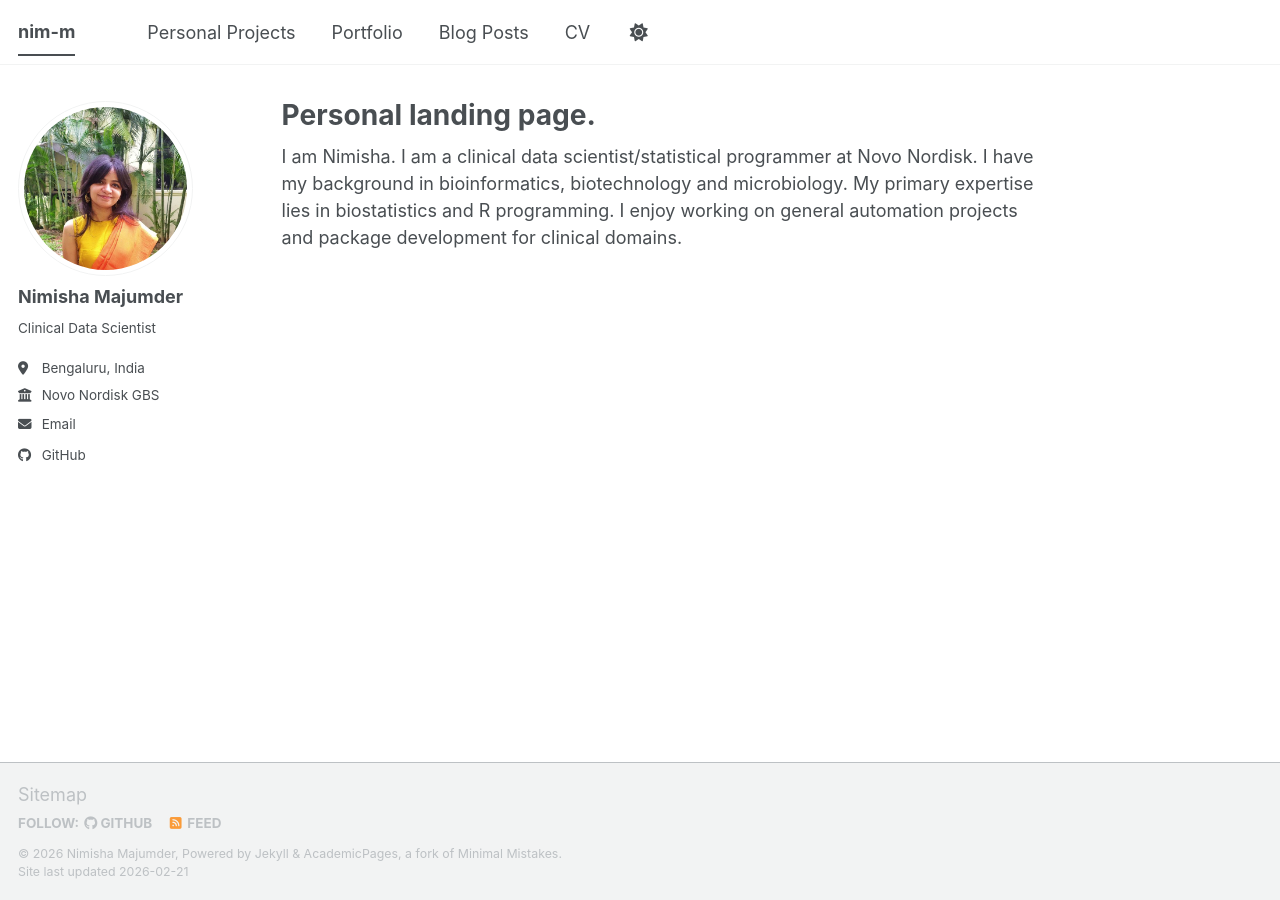
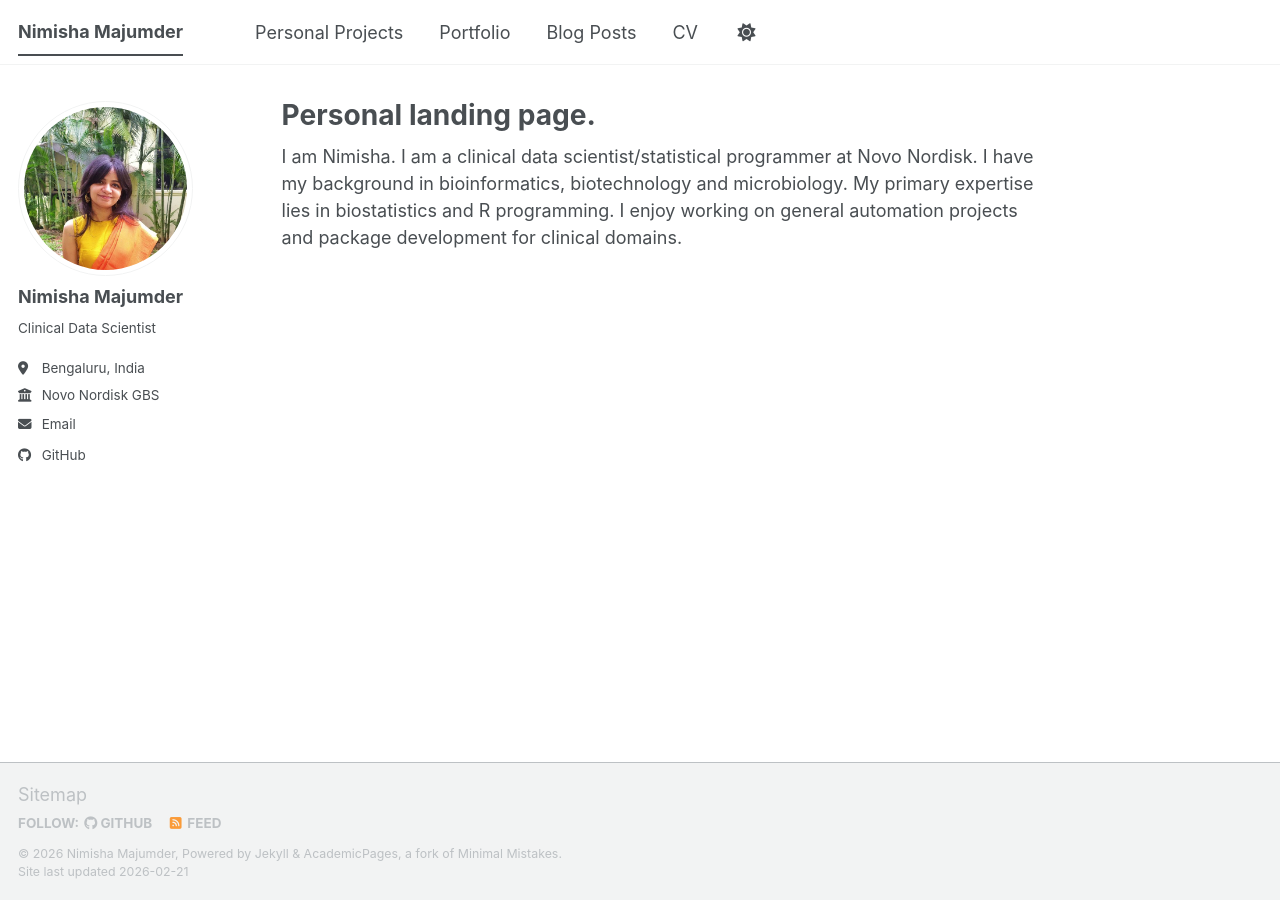
Before and after one commit to nim-m/nim-m.github.io, a Jekyll site: the page built from _pages/about.md, in a window 1280 px wide. Built offline with Jekyll 4.4.1, drawn with Linux system fonts in a browser that asks for light colours; a script bundle is joined from its source files by our own code; library files that are not in the unit come from our copies.

Commit message:
changed title

```diff
--- a/_config.yml
+++ b/_config.yml
@@ -9,7 +9,7 @@
 # Basic Site Settings
 locale                   : "en-US"
 site_theme               : "default" # The available themes options are "default", "air", "sunrise", "mint", "dirt" and "contrast"
-title                    : "nim-m"
+title                    : "Nimisha Majumder"
 title_separator          : "-"
 name                     : &name "Nimisha Majumder"
 description              : &description "Nimisha's personal website"   # Update this with a general description of your site, this is the default if not overridden by a page
```
